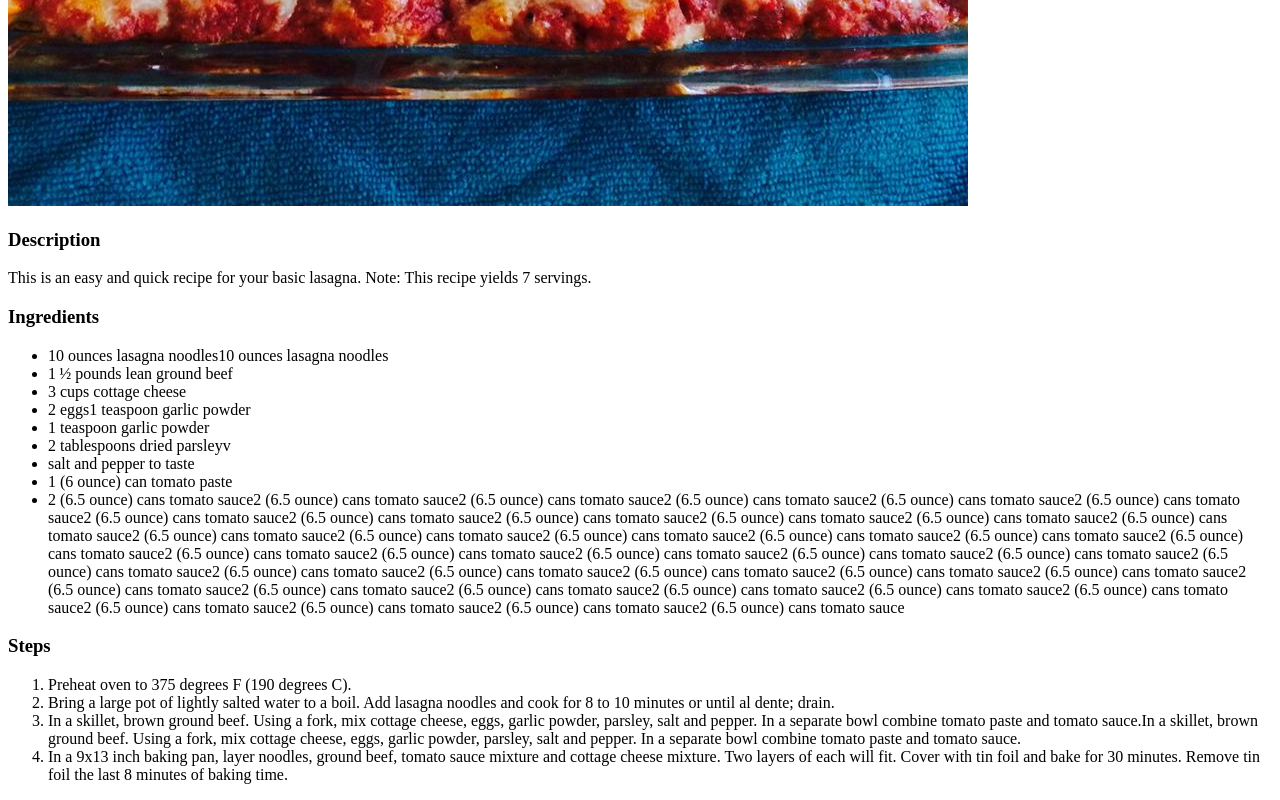
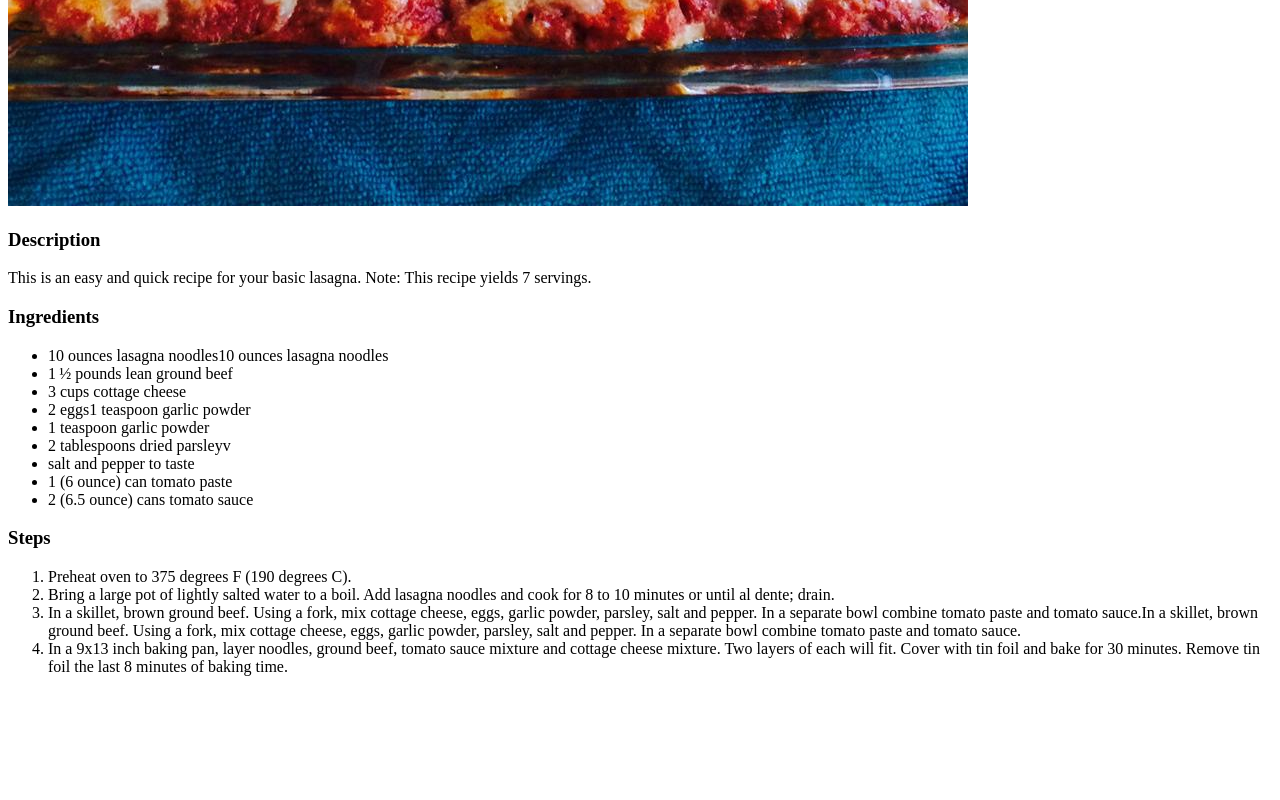
Before and after one commit to Bruh-Camps/odin-recipes, a plain HTML site: page recipes/easy-lasagna.html in a window 1280 px wide. Shown: the part 834-1634 px from the top of the page. After the commit the page ends 1526 px from the top, so only its background shows below. Drawn offline with Linux system fonts and the light colour scheme.

Commit message:
Fix the ingredient list of the easy lasagna

```diff
--- a/recipes/easy-lasagna.html
+++ b/recipes/easy-lasagna.html
@@ -19,7 +19,7 @@
             <li>2 tablespoons dried parsleyv</li>
             <li>salt and pepper to taste</li>
             <li>1 (6 ounce) can tomato paste</li>
-            <li>2 (6.5 ounce) cans tomato sauce2 (6.5 ounce) cans tomato sauce2 (6.5 ounce) cans tomato sauce2 (6.5 ounce) cans tomato sauce2 (6.5 ounce) cans tomato sauce2 (6.5 ounce) cans tomato sauce2 (6.5 ounce) cans tomato sauce2 (6.5 ounce) cans tomato sauce2 (6.5 ounce) cans tomato sauce2 (6.5 ounce) cans tomato sauce2 (6.5 ounce) cans tomato sauce2 (6.5 ounce) cans tomato sauce2 (6.5 ounce) cans tomato sauce2 (6.5 ounce) cans tomato sauce2 (6.5 ounce) cans tomato sauce2 (6.5 ounce) cans tomato sauce2 (6.5 ounce) cans tomato sauce2 (6.5 ounce) cans tomato sauce2 (6.5 ounce) cans tomato sauce2 (6.5 ounce) cans tomato sauce2 (6.5 ounce) cans tomato sauce2 (6.5 ounce) cans tomato sauce2 (6.5 ounce) cans tomato sauce2 (6.5 ounce) cans tomato sauce2 (6.5 ounce) cans tomato sauce2 (6.5 ounce) cans tomato sauce2 (6.5 ounce) cans tomato sauce2 (6.5 ounce) cans tomato sauce2 (6.5 ounce) cans tomato sauce2 (6.5 ounce) cans tomato sauce2 (6.5 ounce) cans tomato sauce2 (6.5 ounce) cans tomato sauce2 (6.5 ounce) cans tomato sauce2 (6.5 ounce) cans tomato sauce2 (6.5 ounce) cans tomato sauce2 (6.5 ounce) cans tomato sauce2 (6.5 ounce) cans tomato sauce2 (6.5 ounce) cans tomato sauce2 (6.5 ounce) cans tomato sauce</li>
+            <li>2 (6.5 ounce) cans tomato sauce</li>
         </ul>
         <h3>Steps</h3>
         <ol>
```
